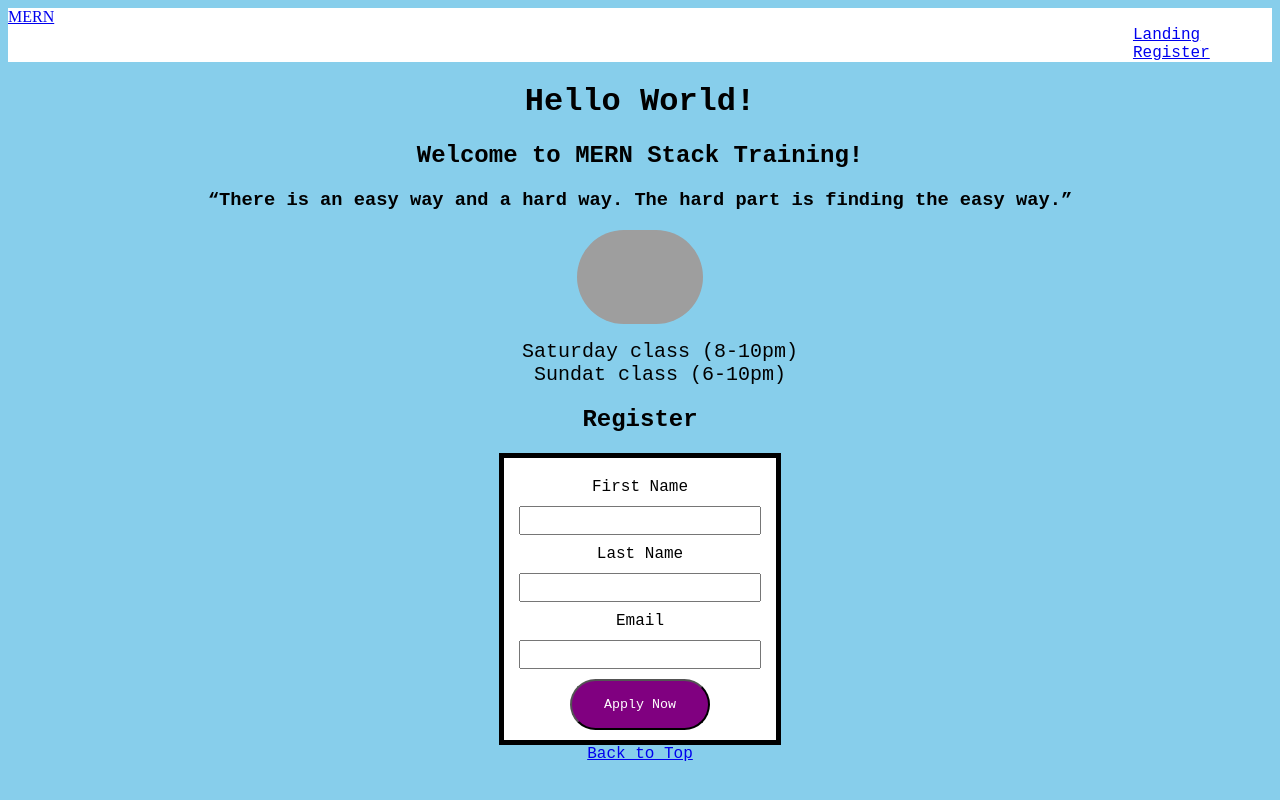
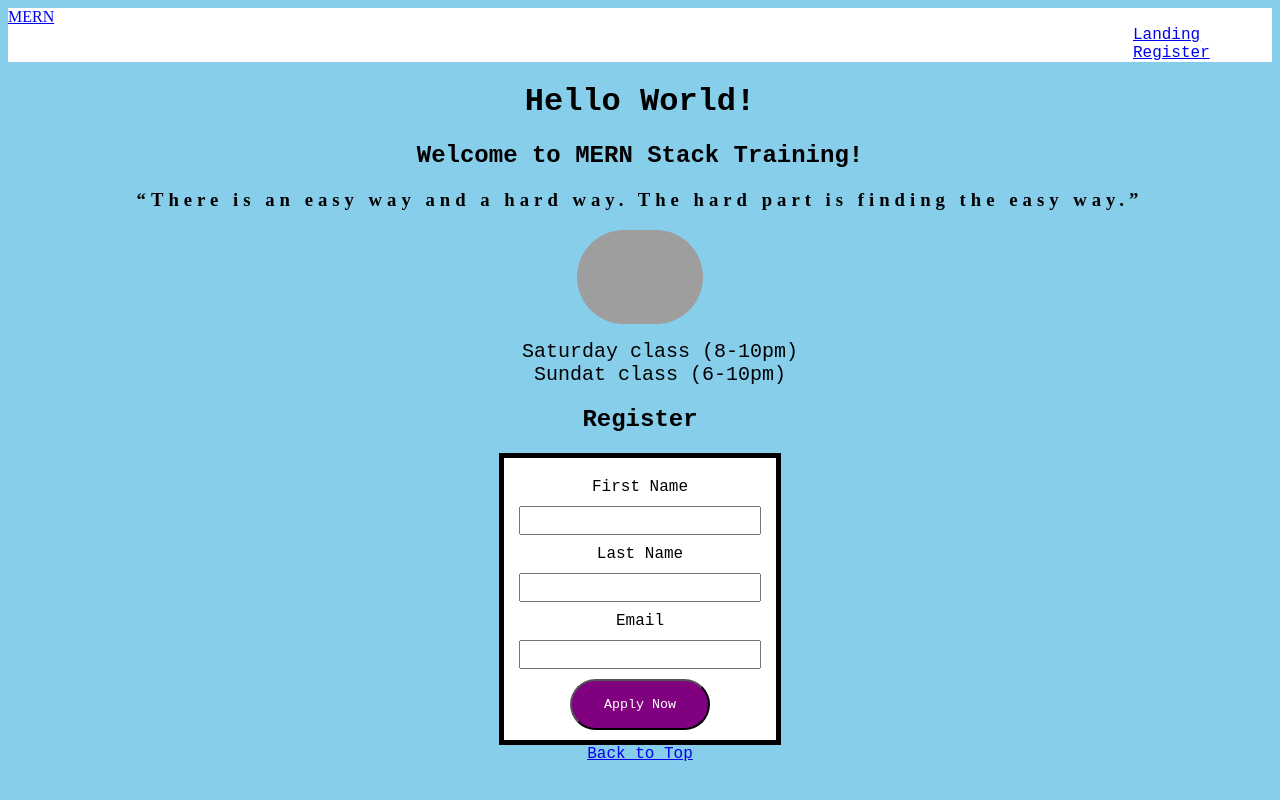
Before and after one commit to tanly2731/batch1new, a plain HTML site: page activity/index.html in a window 1280 px wide. Drawn offline with Linux system fonts and the light colour scheme; grey boxes are pictures that could not be loaded.

Commit message:
Update style.css

```diff
--- a/activity/style.css
+++ b/activity/style.css
@@ -12,9 +12,13 @@ div{
 body {
     background-color:skyblue;
 }
-h1,h2,h3{
+h1,h2{
     text-align: center;
     font-family:'Courier New', Courier, monospace
+}
+h3{
+    letter-spacing: 5px;
+    text-align: center;
 }
 
 img{
```
